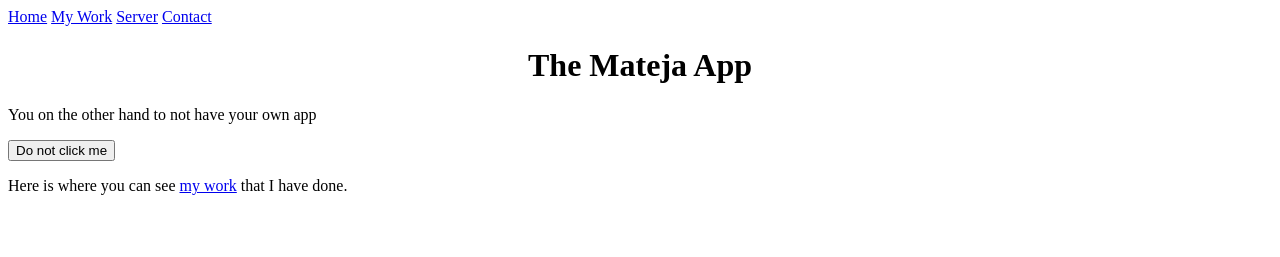
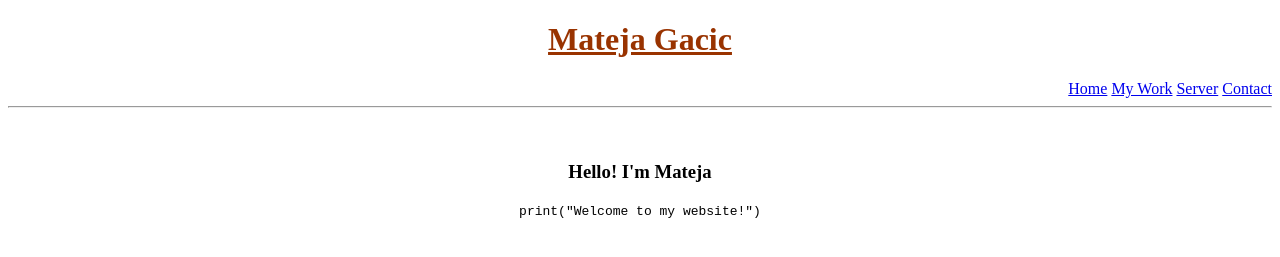
Before and after one commit to techguyx1/techguyx1.github.io, a plain HTML site: page index.html in a window 1280 px wide. Drawn offline with Linux system fonts and the light colour scheme; some packages are replaced by stand-ins of ours.

Commit message:
Update index.html

```diff
--- a/index.html
+++ b/index.html
@@ -1,35 +1,16 @@
 <!doctype html>
 
 <html>
-  <meta charset="UTF-8">
-  <meta name="viewport" content="width=device-width, initial-scale=1">
-  <!-- Navigation -->
-  <nav class="w3-bar w3-black">
-    <a href="index.html" class="w3-button w3-bar-item">Home</a>
-    <a href="mywork.html" class="w3-button w3-bar-item">My Work</a>
-    <a href="#Server" class="w3-button w3-bar-item">Server</a>
-    <a href="#Contact" class="w3-button w3-bar-item">Contact</a>
-  </nav>
-  <head>
-    <title decoration="underline">Mateja's Website</title>
-  </head>
-    <body>
+    <meta charset="UTF-8">
+    <meta name="viewport" content="width=device-width, initial-scale=1">
 
-      <h1><center>The Mateja App</center></h1>
-      <p>You on the other hand to not have your own app</p>
-      <button onclick="alert(' Why did you click the button you scam artist')">Do not click me</button>
-      <p> Here is where you can see <a href="mywork.html">my work</a> that I have done.</p>
-      <!doctype html>
-<!-- The core Firebase JS SDK is always required and must be listed first -->
-<script src="/__/firebase/8.6.5/firebase-app.js"></script>
-
-<!-- TODO: Add SDKs for Firebase products that you want to use
-     https://firebase.google.com/docs/web/setup#available-libraries -->
-<script src="/__/firebase/8.6.5/firebase-analytics.js"></script>
-
-<!-- Initialize Firebase -->
-<script src="/__/firebase/init.js"></script>
-
-
-</body>
+            <h1 style="text-align: center;"><span style="text-decoration: underline; color: #993300;"><strong>Mateja Gacic</strong></span></h1>
+<!-- Navigation -->
+<div style="text-align: right;"><nav class="w3-bar w3-black"><a class="w3-button w3-bar-item" href="index.html">Home</a> <a class="w3-button w3-bar-item" href="mywork.html">My Work</a> <a class="w3-button w3-bar-item" href="#Server">Server</a> <a class="w3-button w3-bar-item" href="#Contact">Contact</a><hr /></nav></div>
+<p>&nbsp;</p>
+<center></center>
+<h3 style="text-align: center;">Hello! I'm Mateja</h3>
+<p style="text-align: center;"><code>print("Welcome to my website!")</code></p>
+<p style="text-align: center;">&nbsp;</p>
+            </body>
 </html>
```
